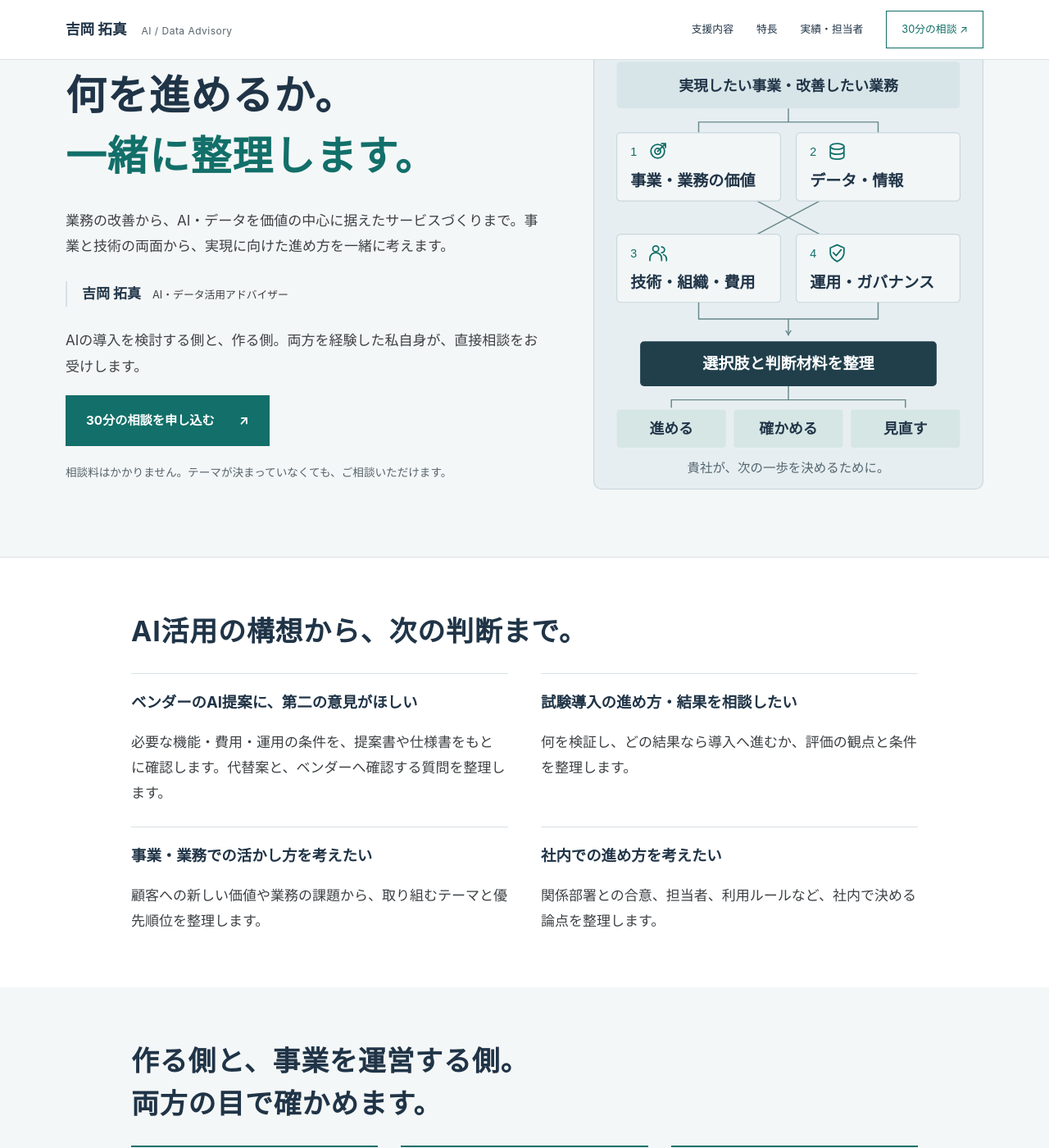
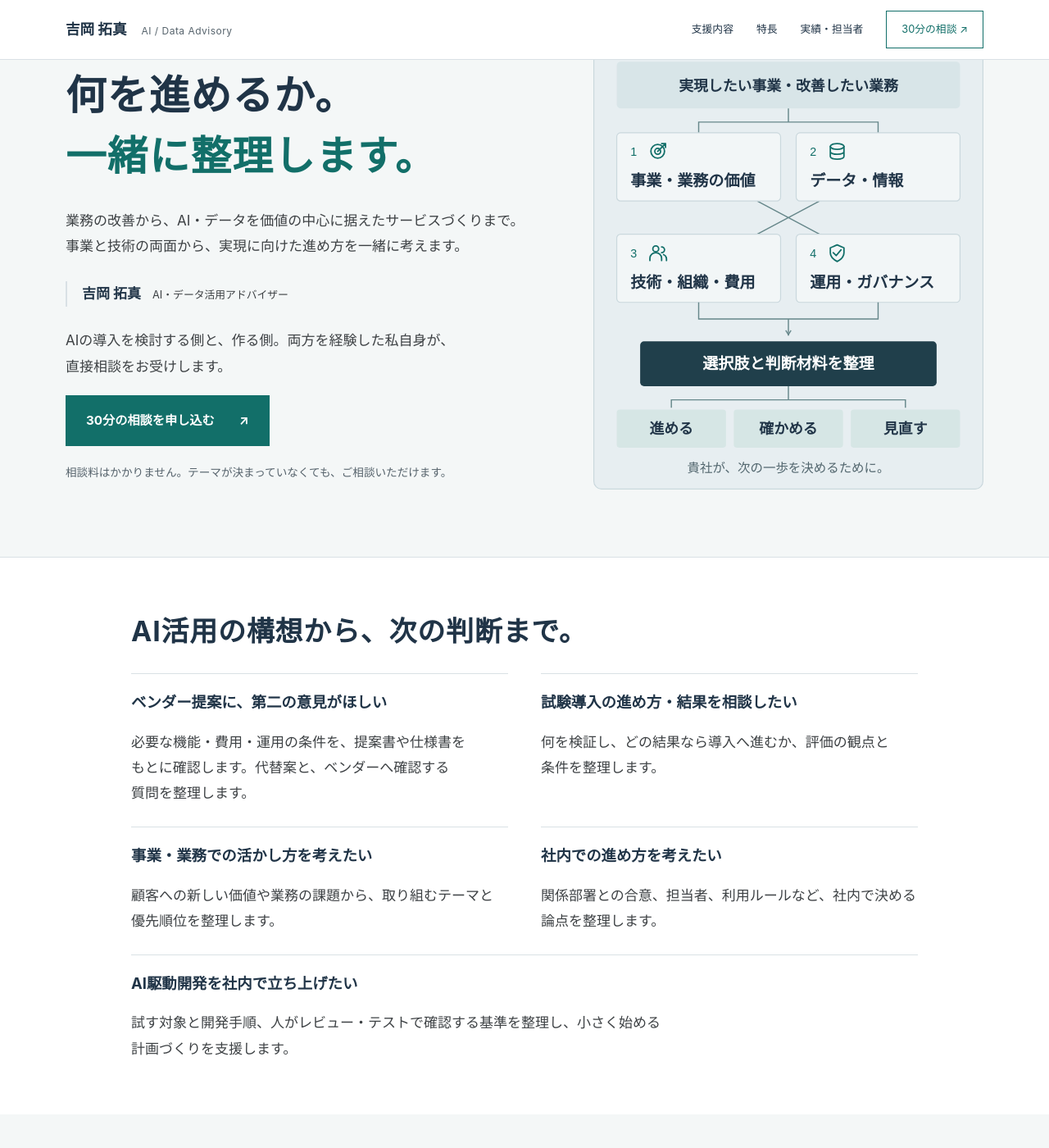
Before and after one commit to daikichidaze/resume_jp, a Jekyll site: the page built from advisory/index.md, in a window 1280 px wide and 1400 px high, scrolled down 196 px. Shown: the whole window at 82% size. Built offline with Jekyll 4.4.1, drawn with Linux system fonts in a browser that asks for light colours; some of the changed text lies outside the part shown.

Commit message:
advisory: fix line breaks and shorten LP copy
Apply auto-phrase wrapping globally, shorten card headings/bodies,
restructure case studies into 課題/対応/結果, add advisor portrait
and AI-driven development service item.

Co-Authored-By: Claude Sonnet 5.5 <noreply@anthropic.com>

```diff
--- a/advisory/index.md
+++ b/advisory/index.md
@@ -20,16 +20,17 @@ contact_url: "https://docs.google.com/forms/d/e/1FAIpQLScqiU0Ek-vQhfPMy_vLG5-apx
 </div></section>
 <section id="services" class="section" aria-labelledby="services-title"><div class="container compact-content">
 <h2 id="services-title">AI活用の構想から、次の判断まで。</h2>
-<div class="service-grid"><article class="service-item"><h3>ベンダーのAI提案に、第二の意見がほしい</h3><p>必要な機能・費用・運用の条件を、提案書や仕様書をもとに確認します。代替案と、ベンダーへ確認する質問を整理します。</p></article>
+<div class="service-grid"><article class="service-item"><h3>ベンダー提案に、第二の意見がほしい</h3><p>必要な機能・費用・運用の条件を、提案書や仕様書をもとに確認します。代替案と、ベンダーへ確認する質問を整理します。</p></article>
 <article class="service-item"><h3>試験導入の進め方・結果を相談したい</h3><p>何を検証し、どの結果なら導入へ進むか、評価の観点と条件を整理します。</p></article>
 <article class="service-item"><h3>事業・業務での活かし方を考えたい</h3><p>顧客への新しい価値や業務の課題から、取り組むテーマと優先順位を整理します。</p></article>
-<article class="service-item"><h3>社内での進め方を考えたい</h3><p>関係部署との合意、担当者、利用ルールなど、社内で決める論点を整理します。</p></article></div>
+<article class="service-item"><h3>社内での進め方を考えたい</h3><p>関係部署との合意、担当者、利用ルールなど、社内で決める論点を整理します。</p></article>
+<article class="service-item service-development"><h3>AI駆動開発を社内で立ち上げたい</h3><p>試す対象と開発手順、人がレビュー・テストで確認する基準を整理し、小さく始める計画づくりを支援します。</p></article></div>
 </div></section>
 <section id="difference" class="section tinted" aria-labelledby="difference-title"><div class="container compact-content">
-<h2 id="difference-title">作る側と、事業を運営する側。<br>両方の目で確かめます。</h2>
-<div class="reason-grid"><article class="service-item"><h3>提案を、仕様の段階まで読みます。</h3><p>LLMを組み込んだ評価・診断ツールを自ら設計・実装・運用しています。ベンダーの提案や仕様書を、作る側の現実を踏まえて確認します。</p></article>
-<article class="service-item"><h3>採算と運用を、当事者の目で見ます。</h3><p>AI関連事業の商品設計から受注・運用までを担い、海外で新規事業部門を立ち上げてきました。技術だけでなく、事業として続くかを一緒に考えます。</p></article>
-<article class="service-item"><h3>生成AIを使わない選択肢も、同じ重さで比べます。</h3><p>数理最適化の出身です。既存の仕組みやルールで解けるなら、そちらを勧めます。</p></article></div>
+<h2 id="difference-title">作る側と、<span class="nw">事業を運営する側</span>。<br>両方の目で確かめます。</h2>
+<div class="reason-grid"><article class="service-item"><h3>提案を、仕様の段階まで読みます。</h3><p>AIと協働して評価・診断ツールを開発し、仕様レビューからテストまでの手順を整えています。この実践を提案の確認に活かします。</p></article>
+<article class="service-item"><h3>採算と運用を、当事者の目で。</h3><p>AI関連事業の商品設計から運用までを担い、海外で新規事業部門を立ち上げました。<span class="nw">事業として</span>続くかも一緒に考えます。</p></article>
+<article class="service-item"><h3>生成AI以外も、公平に比べます。</h3><p>数理最適化の経験から、生成AIが最適とは限らないと考えます。既存の仕組みやルールで足りる場合は、そちらをご提案します。</p></article></div>
 </div></section>
 <section id="approach" class="section" aria-labelledby="approach-title"><div class="container compact-content">
 <p class="eyebrow">AI活用の進め方設計</p>
@@ -38,24 +39,27 @@ contact_url: "https://docs.google.com/forms/d/e/1FAIpQLScqiU0Ek-vQhfPMy_vLG5-apx
 <article class="axis"><h3>データ・情報</h3><p>必要な情報が揃い、使ってよいか。</p></article>
 <article class="axis"><h3>技術・組織・費用</h3><p>必要な技術・体制を用意でき、部署間の調整や費用の負担は見合うか。</p></article>
 <article class="axis"><h3>運用・ガバナンス</h3><p>責任・利用ルール・問題への対応をどう定め、見直すか。</p></article></div>
-<p>お伺いした内容や提供資料をもとに、4つの視点で選択肢と確認事項を整理します。実際の支援では、効果の大きさに加えて「関係部署との調整がどれだけ必要か」を並べて、取り組む順番を決めています。</p>
-<div class="decisions"><div><strong>導入・改善に進む</strong></div><div><strong>小さく確かめる</strong></div><div><strong>見直す・見送る</strong></div></div>
+<p class="approach-summary">お伺いした内容や提供資料をもとに、4つの視点で選択肢と確認事項を整理します。実際の支援では、効果の大きさに加えて「関係部署との調整がどれだけ必要か」を並べて、取り組む順番を決めています。</p>
+<div class="decisions"><div><strong>導入に進む</strong></div><div><strong>小さく確かめる</strong></div><div><strong>見直す・見送る</strong></div></div>
 <p>特定の製品導入を前提にせず、既存の仕組みの活用も比べます。情報や安全・利用条件が整わなければ、確認や準備を先に進めます。</p>
 <p>吉岡が判断材料を整理し、最終的な方針は貴社が決めます。導入後も、結果や状況の変化を踏まえて相談できます。</p>
 </div></section>
 <section id="advisor" class="section tinted" aria-labelledby="advisor-title"><div class="container compact-content">
 <h2 id="advisor-title">相談もレビューも、吉岡拓真が継続して担当します。</h2>
+<div class="advisor-profile">
+<img class="advisor-portrait" src="{{ '/assets/images/advisor-portrait.png' | relative_url }}" width="1254" height="1254" alt="吉岡拓真のプロフィール写真" loading="lazy" decoding="async">
+<div class="advisor-bio">
 <p class="hero-person"><strong>吉岡 拓真</strong><span>AI・データ活用アドバイザー</span></p>
-<p>構造計画研究所で数理最適化、TOYOTA TSUSHO SYSTEMS (THAILAND)で新規事業企画・DX推進を経験。現在はAI Training（業務委託）で、AI研修・AIエージェント導入支援事業の企画とデリバリーを担当しています。企業への導入コンサルティングと並行して、LLMを組み込んだ評価・診断ツールや研修教材を自ら設計・実装しています。</p>
-<p>タイ・バンコクを拠点に、日本企業と在タイ日系企業をオンラインで支援しています。</p>
-<p>継続支援では、業務や検討経緯を共有し、前回の続きから相談できます。</p>
+<p>構造計画研究所で数理最適化、豊田通商システムズのタイ法人で新規事業・DX推進を経験。現在はAI TrainingでAI研修・導入支援事業を企画・推進し、AI評価・診断ツールや教材も自ら開発しています。</p>
+<p>タイ・バンコクを拠点に支援しています。</p>
 <p><a href="{{ '/' | relative_url }}">スキル・経歴を詳しく見る</a></p>
-<p class="small">関連プロジェクトで担当した支援・開発の例です。</p>
-<div class="case-grid case-grid-three"><article><h3>AI活用の候補を、取り組む順番と進め方へ。</h3><p>ITサービス企業で、対象業務や優先順位が未定の段階から業務分析と候補評価を担当。複数部門から集めた多数の候補を、効果と関係部署の調整負担で比べて優先テーマを合意しました。顧客側が実装したツールの仕様レビューと運用開始まで、継続して支援しています。</p></article>
-<article><h3>現場の相談を、企画・実施につなぐ体制へ。</h3><p>タイでDX推進組織の立ち上げを担当。相談内容に応じた支援メニューと業務の進め方を整備し、関係者と継続してプロジェクトを推進する体制を構築しました。</p></article>
-<article><h3>AIに評価を任せる仕組みを、説明できる形へ。</h3><p>LLMが相手役と採点を担う評価ツールを設計・実装。採点のぶれや情報の漏れといった信頼性の課題を、実データでの検証と構造の見直しで抑え、本番環境での試行まで進めました。</p></article></div>
+</div></div>
+<p class="small">関連プロジェクトで担当した支援・開発の例です。詳細は<a href="{{ '/' | relative_url }}">経歴ページ</a>に掲載しています。</p>
+<div class="case-grid case-grid-three"><article><h3>AI活用の候補を、順番と進め方へ。</h3><p><b>課題</b> 対象業務も優先順位も未定。</p><p><b>対応</b> 多数の候補を、効果と<span class="nw">関係部署</span>の調整負担で比較。</p><p><b>結果</b> 優先テーマを合意。仕様レビューから運用開始まで継続支援。</p></article>
+<article><h3>現場の相談を、実行につなぐ体制へ。</h3><p><b>課題</b> 相談を実行へつなぐ型がない。</p><p><b>対応</b> 相談内容に応じた支援メニューと進め方を整備。</p><p><b>結果</b> 関係者と継続して推進する体制を構築。</p></article>
+<article><h3>AI採点のぶれを、検証して抑える仕組みへ。</h3><p><b>課題</b> 採点のぶれや情報の漏れなど、信頼性の不安。</p><p><b>対応</b> LLMが相手役と採点を担う評価ツールを設計・実装し、実データで検証。</p><p><b>結果</b> 構造を見直して採点のぶれを抑え、本番環境で試行。</p></article></div>
 <h3>執筆・メディア掲載</h3>
-<ul><li><a href="https://data.wingarc.com/all_about_data-learning-bibliography03-48477">システム構築に関する執筆記事</a>（データのじかん、2022年）</li><li><a href="https://data.wingarc.com/all_about_data-learning-guild-48314">データラーニングギルドの座談会</a>（データのじかん、2022年）</li></ul>
+<ul><li><a href="https://data.wingarc.com/all_about_data-learning-bibliography03-48477">システム構築に関する執筆記事</a>（<span class="nw">データのじかん</span>、2022年）</li><li><a href="https://data.wingarc.com/all_about_data-learning-guild-48314">データラーニングギルドの座談会</a>（<span class="nw">データのじかん</span>、2022年）</li></ul>
 </div></section>
 <section id="engagement" class="section" aria-labelledby="engagement-title"><div class="container compact-content">
 <h2 id="engagement-title">必要な支援と条件を、一緒に決めます。</h2>
--- a/assets/css/advisory.scss
+++ b/assets/css/advisory.scss
@@ -10,7 +10,7 @@ $wash: #f4f7f7;
 
 * { box-sizing: border-box; }
 html { scroll-behavior: smooth; scroll-padding-top: 96px; }
-body { margin: 0; color: $body; background: #fff; font-family: -apple-system, BlinkMacSystemFont, Roboto, "Segoe UI", "Helvetica Neue", "Noto Sans JP", Arial, sans-serif; font-size: 17px; line-height: 1.85; overflow-wrap: break-word; }
+body { margin: 0; color: $body; background: #fff; font-family: -apple-system, BlinkMacSystemFont, Roboto, "Segoe UI", "Helvetica Neue", "Noto Sans JP", Arial, sans-serif; font-size: 17px; line-height: 1.85; overflow-wrap: break-word; word-break: auto-phrase; line-break: strict; }
 a { color: $accent; text-underline-offset: .25em; }
 a:hover { text-decoration-thickness: 2px; }
 a:focus-visible { outline: 3px solid $accent; outline-offset: 5px; }
@@ -24,6 +24,8 @@ p, dd, li { text-wrap: pretty; }
 .container { max-width: 1120px; width: calc(100% - 64px); margin-inline: auto; }
 .compact-content { max-width: 960px; }
 .compact-content > p { max-width: 42em; }
+.compact-content > .approach-summary { max-width: none; }
+.nw { white-space: nowrap; }
 .small { font-size: .85rem; color: $muted; line-height: 1.8; }
 .eyebrow { font-size: .8rem; font-weight: 700; color: $accent; letter-spacing: .12em; margin-bottom: 1.5rem; }
 .section { padding-block: 64px; }
@@ -64,6 +66,8 @@ h1 span { color: $accent; }
 .service-grid { display: grid; grid-template-columns: 1fr 1fr; gap: 24px 40px; }
 .service-item { border-top: 1px solid $line; padding-top: 20px; }
 .service-item p { margin-bottom: 0; }
+.service-development { grid-column: 1 / -1; }
+.service-development p { max-width: 42em; }
 .reason-grid { display: grid; grid-template-columns: repeat(3, 1fr); gap: 24px 28px; }
 .reason-grid .service-item { border-top: 2px solid $accent; }
 .axis-grid { display: grid; grid-template-columns: 1fr 1fr; gap: 20px; margin-bottom: 24px; }
@@ -73,11 +77,19 @@ h1 span { color: $accent; }
 .decisions { display: grid; grid-template-columns: repeat(3, 1fr); gap: 16px; margin-bottom: 24px; text-align: center; }
 .decisions > div { border-top: 2px solid $accent; padding: 20px 16px; background: #fff; color: $ink; text-wrap: balance; word-break: auto-phrase; }
 #advisor ul { padding-left: 20px; font-size: .9rem; }
+.advisor-profile { display: grid; grid-template-columns: 220px minmax(0, 1fr); gap: 36px; align-items: start; margin-bottom: 32px; }
+.advisor-portrait { display: block; width: 100%; height: auto; border-radius: 8px; }
+.advisor-bio > p { margin-bottom: 8px; }
+.advisor-bio .hero-person { margin-top: 0; margin-bottom: 16px; }
+.advisor-bio > p:last-child { margin-bottom: 0; }
 #advisor .compact-content > h3 { font-size: 1rem; margin: 2rem 0 .6rem; }
 .case-grid { display: grid; grid-template-columns: 1fr 1fr; gap: 40px; margin-block: 28px; }
 .case-grid article { border-left: 2px solid $line; padding-left: 24px; }
 .case-grid-three { grid-template-columns: repeat(3, 1fr); gap: 28px; }
 .reason-grid p, .case-grid-three p { font-size: .95rem; }
+.case-grid-three p { display: grid; grid-template-columns: 3em minmax(0, 1fr); gap: 0 8px; margin-bottom: 8px; }
+.case-grid-three article p:last-child { margin-bottom: 0; }
+.case-grid-three b { color: $accent; font-weight: 700; }
 .start-steps { list-style: none; padding: 0; counter-reset: step; margin-block: 32px; display: grid; grid-template-columns: repeat(3, 1fr); gap: 28px; }
 .start-steps li { counter-increment: step; padding: 44px 0 20px; position: relative; border-top: 1px solid $line; }
 .start-steps li::before { content: "0" counter(step); position: absolute; left: 0; top: 12px; color: $accent; }
@@ -104,6 +116,8 @@ h1 span { color: $accent; }
   .reason-grid p, .case-grid-three p { font-size: 1rem; }
 }
 @media (max-width: 900px) {
+  .advisor-profile { grid-template-columns: 1fr; gap: 24px; }
+  .advisor-portrait { width: 200px; }
   .brand { display: block; }
   .brand span { display: block; }
   nav { gap: 16px; }
```
Also changed, not shown: 1 other file.
